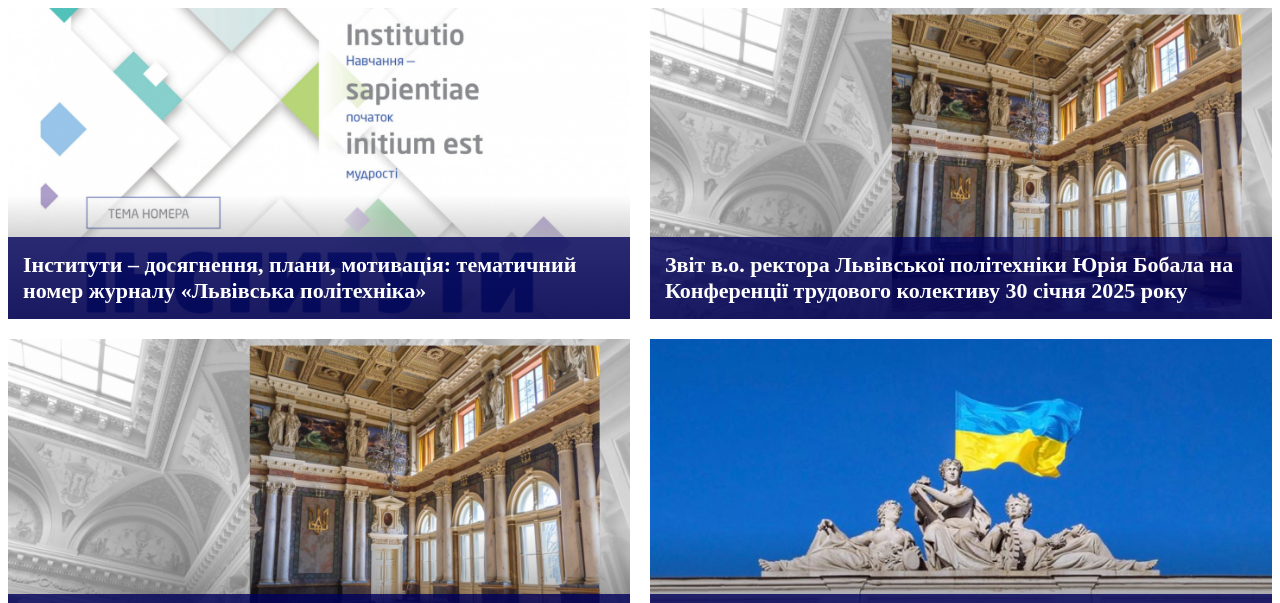
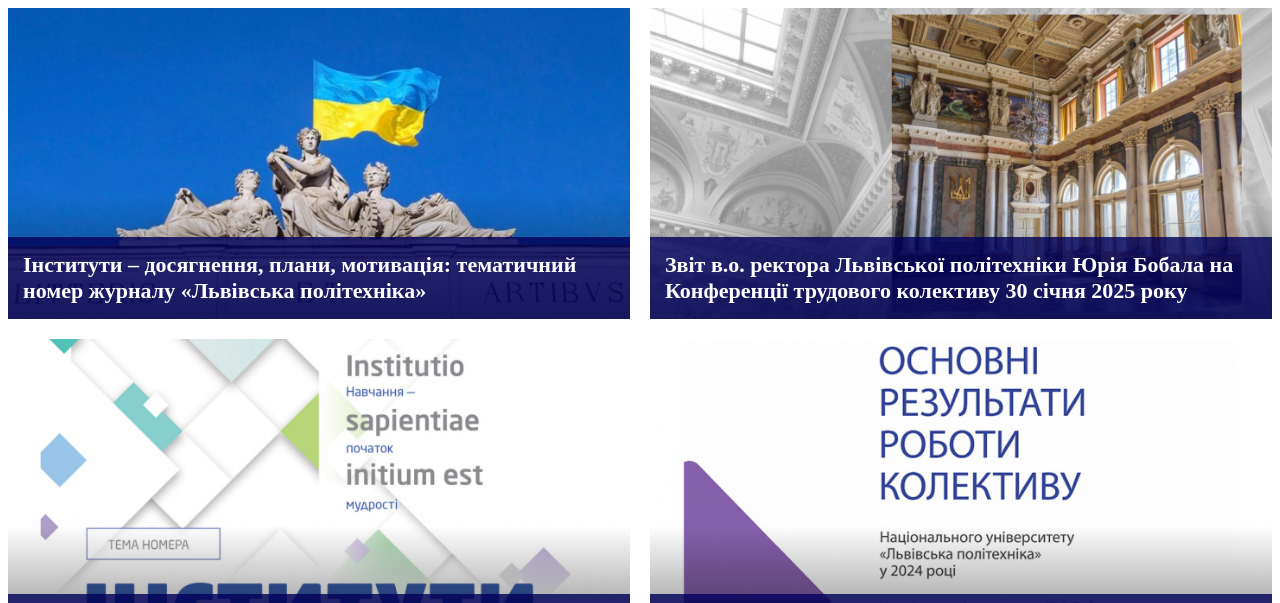
Before and after one commit to moleksiuk2022-dev/webtechnology, a plain HTML site: page lab4/index.html in a window 1280 px wide. Shown: the top 603 px of the page. Drawn offline with Linux system fonts and the light colour scheme.

Commit message:
lastcommite

```diff
--- a/lab4/index.html
+++ b/lab4/index.html
@@ -20,7 +20,7 @@
                             <div>
                                 <span>
                                     <a href="#">
-                                        <img src="/lab4/css/zh-inst-tt.jpg" width="720" height="360" alt="Заставка до матеріалу" class="img-responsive">
+                                        <img src="lplitart.jpg" width="720" height="360" alt="Заставка до матеріалу" class="img-responsive">
 
                                         <div class="shadow_featured"></div>
                                         <h2><span>Інститути – досягнення, плани, мотивація: тематичний номер журналу «Львівська політехніка»</span></h2>
@@ -32,7 +32,7 @@
                             <div>
                                 <span>
                                     <a href="#">
-                                        <img src="/lab4/css/zobrazhennyaviber2024-07-1515-03-24-090.jpg" class="img-responsive">
+                                        <img src="zobrazhennyaviber2024-07-1515-03-24-090.jpg" class="img-responsive">
 
                                         <div class="shadow_featured"></div>
                                         <h2><span>Звіт в.о. ректора Львівської політехніки Юрія Бобала на Конференції трудового колективу 30 січня 2025 року</span></h2>
@@ -50,7 +50,7 @@
                             <div>
                                 <span>
                                     <a href="#">
-                                        <img src="/lab4/css/zobrazhennyaviber2024-07-1515-03-24-090.jpg" width="720" height="360" alt="Політехніка екскурсійна" class="img-responsive">
+                                        <img src="zh-inst-tt.jpg" width="720" height="360" alt="Політехніка екскурсійна" class="img-responsive">
 
                                         <div class="shadow_featured"></div>
                                         <h2><span>Політехніка екскурсійна</span></h2>
@@ -62,7 +62,7 @@
                             <div>
                                 <span>
                                     <a href="#">
-                                        <img src="/lab4/css/lplitart.jpg" width="720" height="360" alt="Фронтон головного корпусу Львівської політехніки" class="img-responsive">
+                                        <img src="zvit-rektora-2024-tt.jpg" width="720" height="360" alt="Фронтон головного корпусу Львівської політехніки" class="img-responsive">
 
                                         <div class="shadow_featured"></div>
                                         <h2><span>Львівська політехніка у рейтингах закладів вищої освіти</span></h2>
```
Also changed, not shown: lab4/lplitart.jpg (renamed from lab4/css/lplitart.jpg), lab4/zh-inst-tt.jpg (renamed from lab4/css/zh-inst-tt.jpg), lab4/zobrazhennyaviber2024-07-1515-03-24-090.jpg (renamed from lab4/css/zobrazhennyaviber2024-07-1515-03-24-090.jpg), lab4/zvit-rektora-2024-tt.jpg (renamed from lab4/css/zvit-rektora-2024-tt.jpg).
